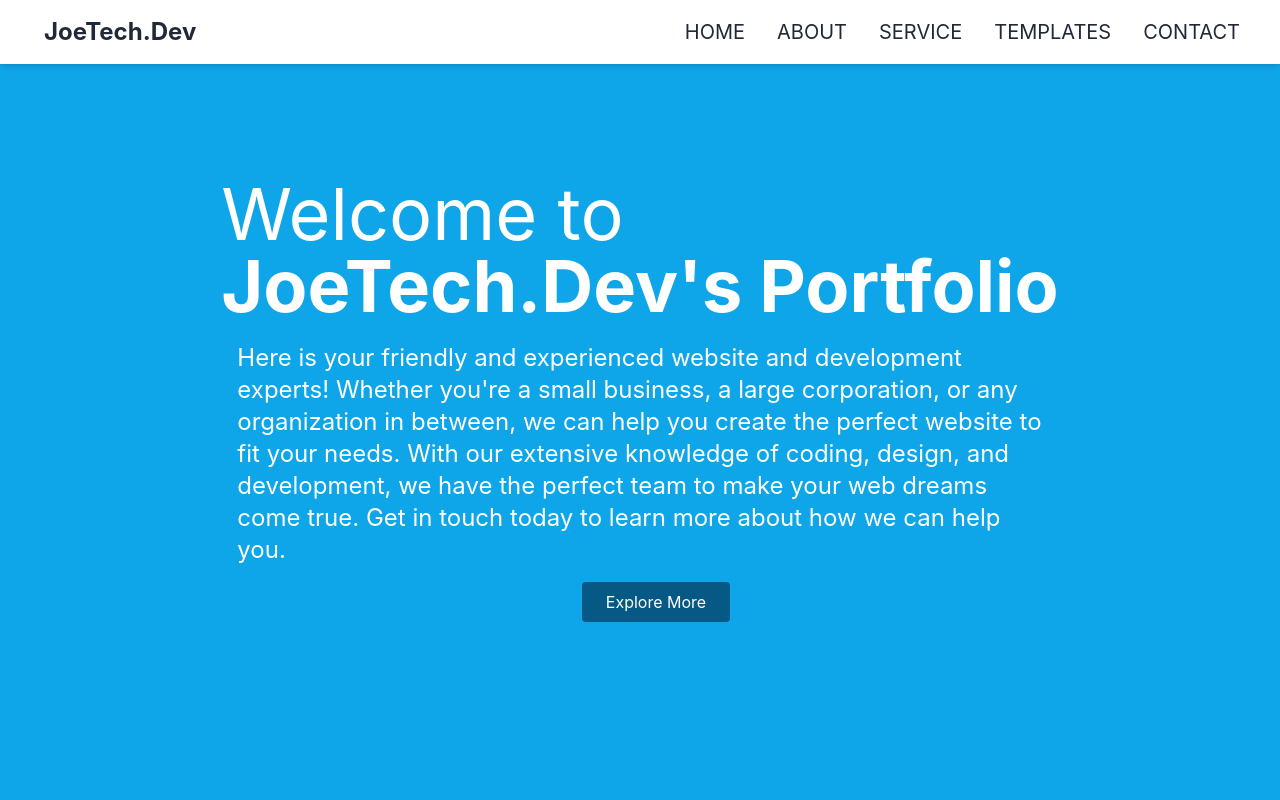
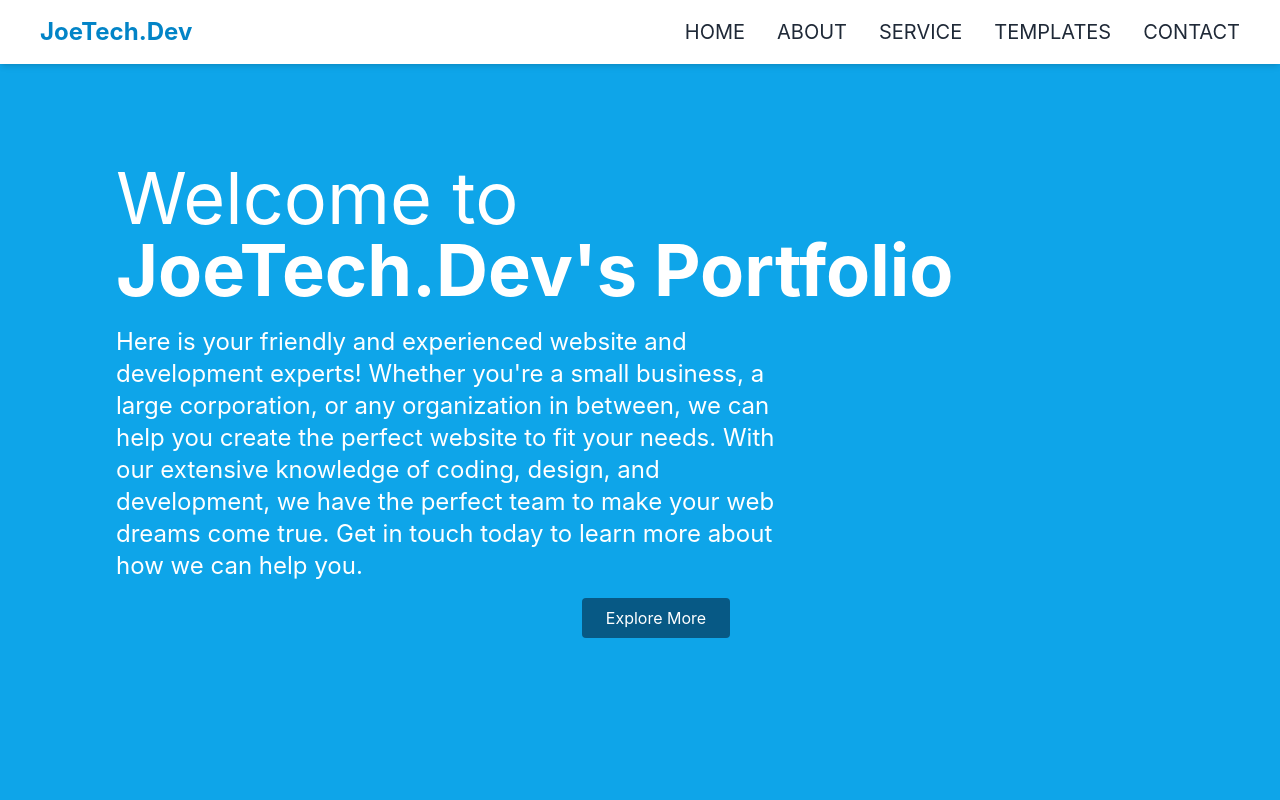
Before and after one commit to Joseph-Omari/projectsite, a React (Create React App) app: page / in a window 1280 px wide. Shown: the top 800 px of the page. Built offline with nearby package versions, Linux system fonts and the light colour scheme.

Commit message:
update three

```diff
--- a/src/components/Landpage.jsx
+++ b/src/components/Landpage.jsx
@@ -4,13 +4,13 @@ import ButtonI from './ButtonI'
 const Landpage = () => {
   return (
     <div className='flex justify-center items-center w-screen h-screen text-white p-9' id='home'>
-        <div>
-            <div className='mx-auto flex justify-center'>
+        <div className='md:p-20'>
+            <div className='mx-auto md: flex md:justify-start '>
                 <h1 className='text-2xl md:text-7xl  pb-5'>Welcome to <br /><span className='font-bold '>JoeTech.Dev's Portfolio</span> </h1>
             </div>
 
 
-            <p className='text-md md:text-2xl md:w-2/3 mx-auto flex justify-center'> Here is your friendly and experienced website and development experts!
+            <p className='text-md md:text-2xl md:w-2/3 flex justify-center md:justify-start'> Here is your friendly and experienced website and development experts!
                 Whether you're a small business, a large corporation, or any organization in between, we can help you create
                 the perfect website to fit your needs. With our extensive knowledge of coding, design, and development, we have the
                 perfect team to make your web dreams come true. Get in touch today to learn more about how we can help you.</p>
--- a/src/components/Nav.jsx
+++ b/src/components/Nav.jsx
@@ -26,9 +26,9 @@ const Nav = () => {
   return (
     <div className='shadow-md w-full fixed top-0 left-0 z-10'>
         <div className='md:flex items-center justify-between bg-white p-4 md:px-10 '>
-            <div className='font-bold text-2xl cursor-pointer flex items-center text-gray-800'>
-                <span className='text-3xl text-sky-500 pr-1 pt-2 '><ion-icon name="heart"></ion-icon></span>
-                JoeTech.Dev
+            <div className='font-bold text-2xl cursor-pointer flex items-center text-sky-600'>
+                {/* <span className='text-3xl text-sky-500 pr-1 pt-2 '><ion-icon name="heart"></ion-icon></span> */}
+                <a href="/">JoeTech.Dev</a>
             </div>
 
             <div className='text-3xl absolute right-8 top-6 cursor-pointer md:hidden' onClick={()=>setOpen(!open)}>
```
